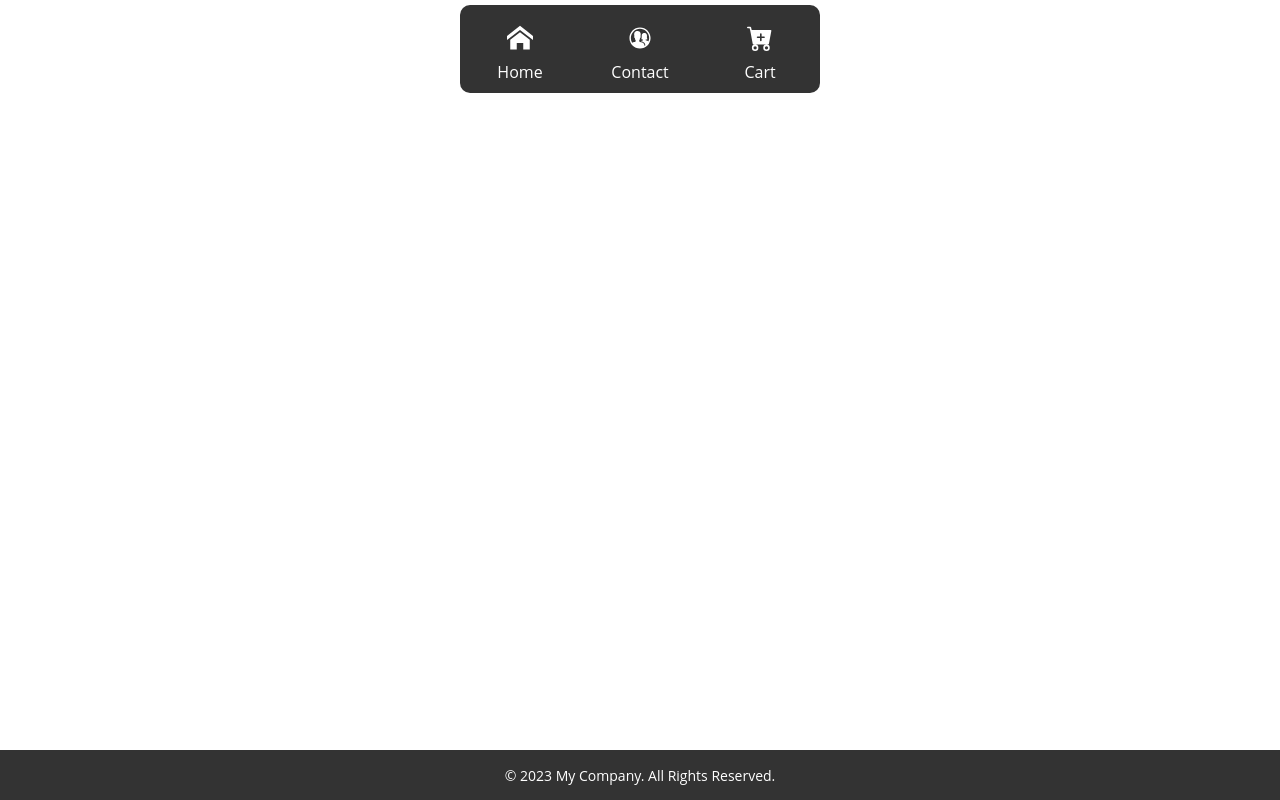
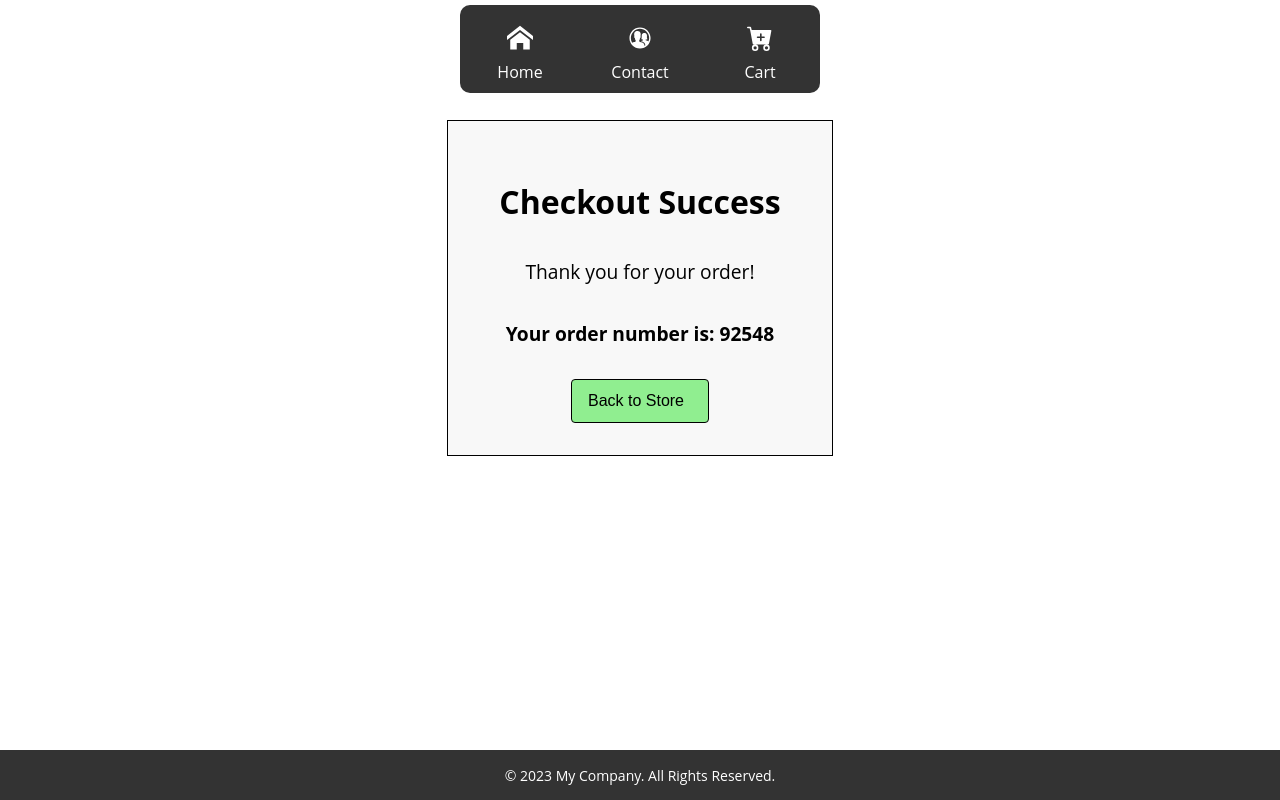
Before and after one commit to AugustWahlberg/JS-frameworks-react-ca, a React (Create React App) app: page /checkout-success in a window 1280 px wide. Built offline with nearby package versions, Linux system fonts and the light colour scheme.

Commit message:
Added checkout success

```diff
--- a/src/App.js
+++ b/src/App.js
@@ -4,12 +4,13 @@ import Contact from "./pages/Contact";
 import { Route, Routes } from "react-router-dom";
 import { Product } from "./pages/Product";
 import { Layout } from "./components/Layout";
-import { CartProvider } from "./components/CartContext"; // import CartProvider
-import { Cart } from "./pages/Cart"; // update import statement
+import { CartProvider } from "./components/CartContext";
+import { Cart } from "./pages/Cart";
+import CheckoutSuccess from "./pages/CheckoutSuccess"; // import CheckoutSuccess
 
 function App() {
   return (
-    <CartProvider> {/* wrap the Routes component with CartProvider */}
+    <CartProvider>
       <Layout>
         <div className="container">
           <Routes>
@@ -17,6 +18,7 @@ function App() {
             <Route path="/contact" element={<Contact />} />
             <Route path="/product/:id" element={<Product />} />
             <Route path="/cart" element={<Cart />} />
+            <Route path="/checkout-success" element={<CheckoutSuccess />} /> {/* add new route */}
           </Routes>
         </div>
       </Layout>
--- a/src/pages/Cart.Styles.js
+++ b/src/pages/Cart.Styles.js
@@ -121,11 +121,11 @@ export const CartSummary = styled.div`
   display: flex;
   justify-content: center;
   align-items: center;
-  background-color: #f8f8f8;
   padding: 15px;
   margin-bottom: 20px;
   border-radius: 5px;
   width: 300px;
+  background-color: #f8f8f8;
   border: solid 1px black;
   & > p span {
     font-weight: 600;
--- a/src/pages/Cart.jsx
+++ b/src/pages/Cart.jsx
@@ -2,35 +2,43 @@ import React, { useEffect } from "react";
 import { useCart } from "../components/CartContext.jsx";
 import * as S from "./Cart.Styles";
 import CartItem from "../components/CartItem";
+import { useNavigate } from "react-router-dom"; // import useNavigate
 
 export const Cart = () => {
   const { cart } = useCart();
+  const navigate = useNavigate(); // add this line to use navigate
 
   useEffect(() => {
     console.log("Cart updated: ", cart);
   }, [cart]);
 
-  console.log('Cart:', cart);
+  console.log("Cart:", cart);
 
   const getTotalPrice = () => {
     return cart.reduce((total, product) => {
-      console.log('Product in cart:', product); // Add this line to log the product
-      const price = typeof product.price === 'number' ? product.price : 0;
+      console.log("Product in cart:", product); // Add this line to log the product
+      const price = typeof product.price === "number" ? product.price : 0;
       return total + price * product.quantity;
     }, 0);
   };
 
+  const handleCheckout = () => {
+    navigate("/checkout-success");
+  };
 
   return (
     <S.Container>
-
-<S.CartTitle>Shopping Cart</S.CartTitle>
+      <S.CartTitle>Shopping Cart</S.CartTitle>
       {cart.length > 0 && (
         <S.SummaryWrapper>
-        <S.CartSummary>
-          <p>Total Price: <span>${getTotalPrice().toFixed(2)} </span> </p>
-          <S.CheckoutButton>Checkout</S.CheckoutButton>
-        </S.CartSummary>
+          <S.CartSummary>
+            <p>
+              Total Price: <span>${getTotalPrice().toFixed(2)} </span>{" "}
+            </p>
+            <S.CheckoutButton onClick={handleCheckout}>
+              Checkout
+            </S.CheckoutButton>
+          </S.CartSummary>
         </S.SummaryWrapper>
       )}
 
@@ -40,7 +48,7 @@ export const Cart = () => {
         ))
       ) : (
         <S.EmptyCart>
-        <p>Your cart is empty</p>
+          <p>Your cart is empty</p>
         </S.EmptyCart>
       )}
     </S.Container>
--- /dev/null
+++ b/src/pages/CheckoutSuccess.Styles.js
@@ -0,0 +1,51 @@
+import styled from "styled-components";
+
+export const Container = styled.div`
+  display: flex;
+  flex-direction: column;
+  align-items: center;
+  padding: 2rem;
+  margin-top: 120px;
+  background-color: #f8f8f8;
+  border: solid 1px black;
+  width: 320px;
+  margin: 120px auto;
+`;
+
+export const Heading = styled.h2`
+  font-size: 2rem;
+  margin-bottom: 1rem;
+`;
+
+export const Message = styled.p`
+  font-size: 1.2rem;
+  margin-bottom: 1rem;
+`;
+
+export const OrderNumber = styled.p`
+  font-size: 1.2rem;
+  font-weight: bold;
+  margin-bottom: 2rem;
+`;
+
+export const BackButton = styled.button`
+  font-size: 1rem;
+  padding: 0.5rem 1rem;
+  border: solid 1px black;
+  background-color: #4a4a4a;
+  color black
+  color: white;
+  cursor: pointer;
+  text-decoration: none;
+  transition: all 0.2s;
+  border-radius: 4px;
+  background-color: #90ee90;
+  padding: 12px 24px 12px 16px;
+  font-size: 16px;
+  max-height: 60px;
+
+  &:hover {
+    background-color: black;
+    color: white;
+  }
+`;
--- /dev/null
+++ b/src/pages/CheckoutSuccess.jsx
@@ -0,0 +1,20 @@
+import React from "react";
+import { Link } from "react-router-dom";
+import * as S from "./CheckoutSuccess.Styles";
+
+const CheckoutSuccess = () => {
+  const orderNumber = Math.floor(Math.random() * 100000);
+
+  return (
+    <S.Container>
+      <S.Heading>Checkout Success</S.Heading>
+      <S.Message>Thank you for your order!</S.Message>
+      <S.OrderNumber>Your order number is: {orderNumber}</S.OrderNumber>
+      <Link to="/home" style={{ textDecoration: "none" }}>
+        <S.BackButton>Back to Store</S.BackButton>
+      </Link>
+    </S.Container>
+  );
+};
+
+export default CheckoutSuccess;
```
